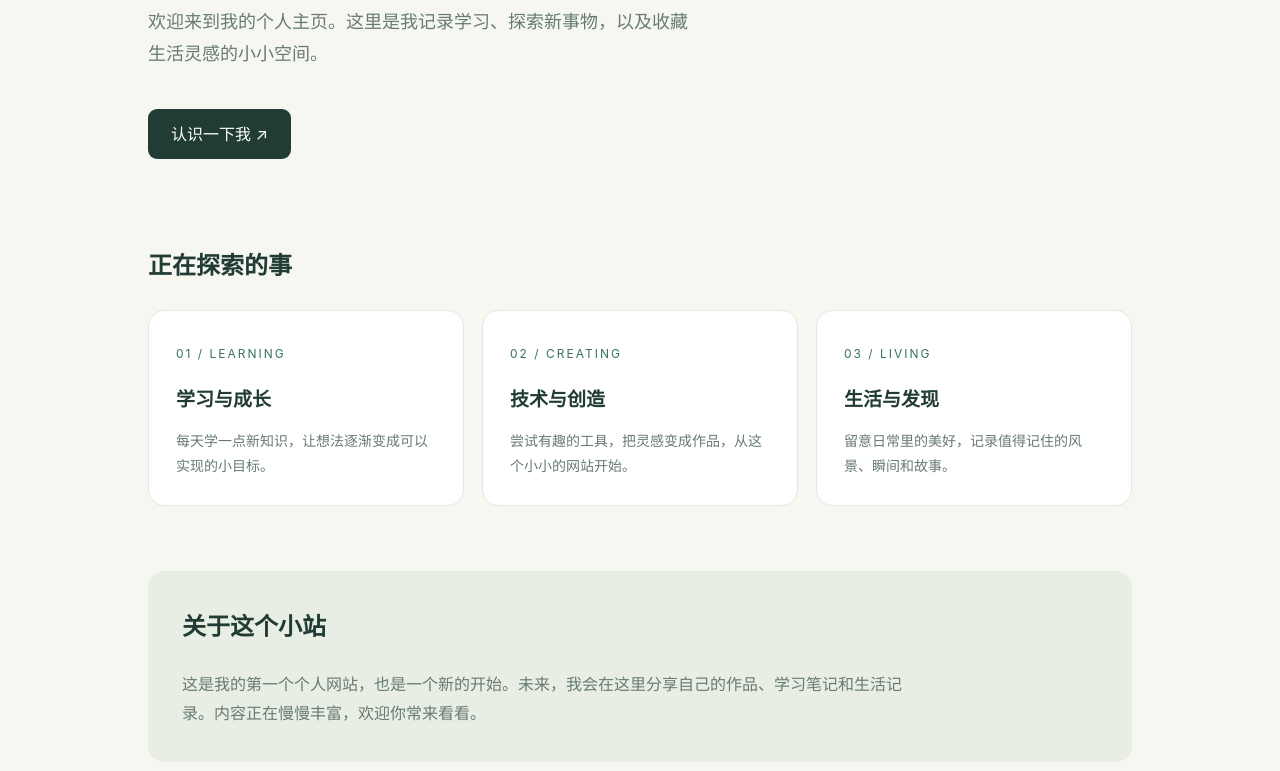
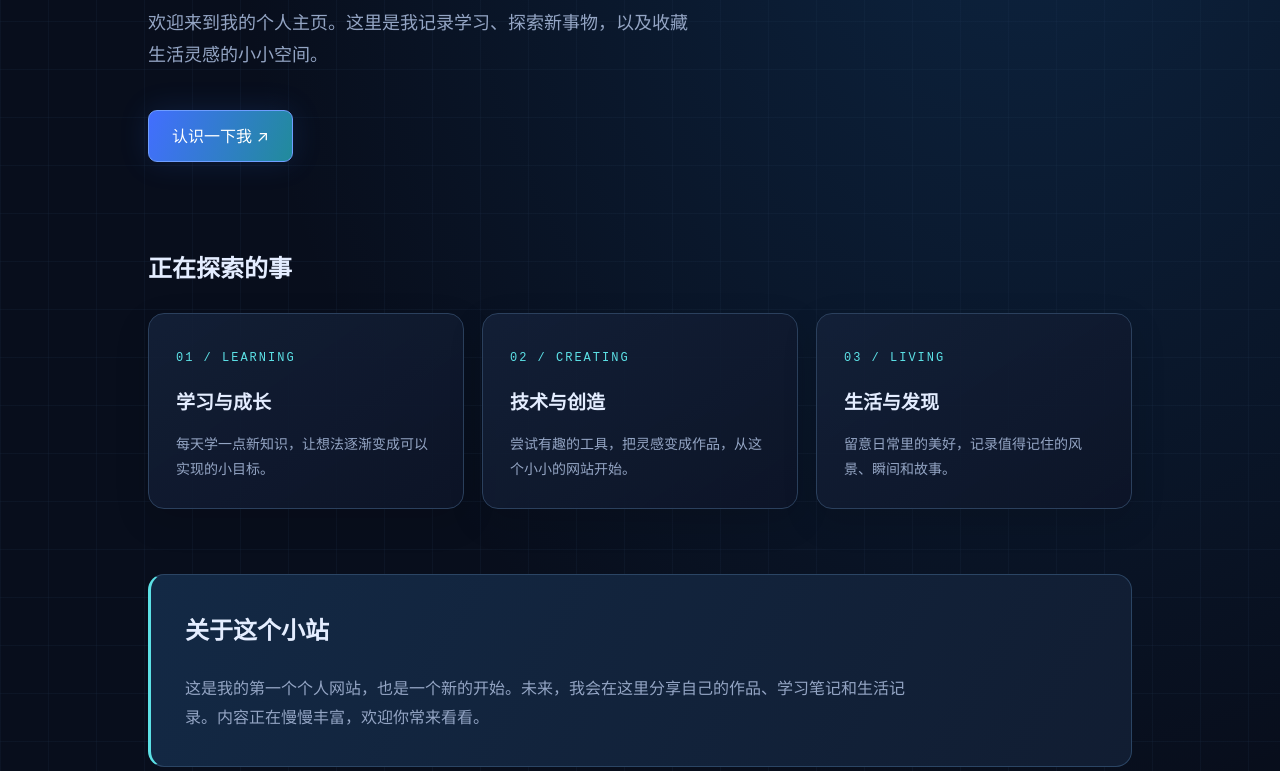
Before and after one commit to zky519/zky519.github.io, a plain HTML site: page index.html in a window 1280 px wide. Shown: the part 411-1182 px from the top of the page. Drawn offline with Linux system fonts and the light colour scheme.

Commit message:
Update personal homepage with dark technology theme

```diff
--- a/index.html
+++ b/index.html
@@ -23,5 +23,8 @@
     <section class="contact" id="contact"><h2 class="section-title">保持联系</h2><p>更多探索与作品，可以在我的 GitHub 上找到。</p><a href="https://github.com/zky519" target="_blank" rel="noopener noreferrer">访问我的 GitHub ↗</a></section>
   </main>
   <footer><span>© ZKY · 个人主页</span><span>用好奇心，记录每一步。</span></footer>
+<style>
+:root{color-scheme:dark;--ink:#e4edff;--muted:#94a5c4;--accent:#5ce1e6}html{scroll-behavior:smooth}body{background:#080e1c;background-image:linear-gradient(#263d5b26 1px,transparent 1px),linear-gradient(90deg,#263d5b26 1px,transparent 1px),radial-gradient(ellipse at 80% 15%,#16518a55,transparent 55%);background-size:48px 48px,48px 48px,100% 100%;min-height:100vh}header{border-bottom:1px solid #203149}.logo span{color:#5ce1e6!important}.hero{position:relative}.eyebrow{font-family:monospace;letter-spacing:2px}.eyebrow:before{content:'● ';color:#64f3b5}.hero h1{background:linear-gradient(120deg,#fff 15%,#91baff 65%,#5ce1e6);background-clip:text;-webkit-background-clip:text;color:transparent}.button{background:linear-gradient(110deg,#426eff,#218b9b);border:1px solid #6f9eff;box-shadow:0 0 30px #397cff25}.button:hover{background:#315bc5;transform:translateY(-2px)}.card{background:linear-gradient(145deg,#142139dd,#0c1427ee);border:1px solid #2b405d;box-shadow:0 12px 35px #0002;transition:transform .2s,border-color .2s}.card:hover{transform:translateY(-5px);border-color:var(--accent)}.number{font-family:monospace}.about{background:linear-gradient(120deg,#132945,#111d32);border:1px solid #2b4564;border-left:3px solid var(--accent)}footer{border-color:#24334c}a:focus-visible{outline:2px solid var(--accent);outline-offset:5px}@media(prefers-reduced-motion:reduce){html{scroll-behavior:auto}*{transition:none!important}}
+</style>
 </body>
 </html>
```
